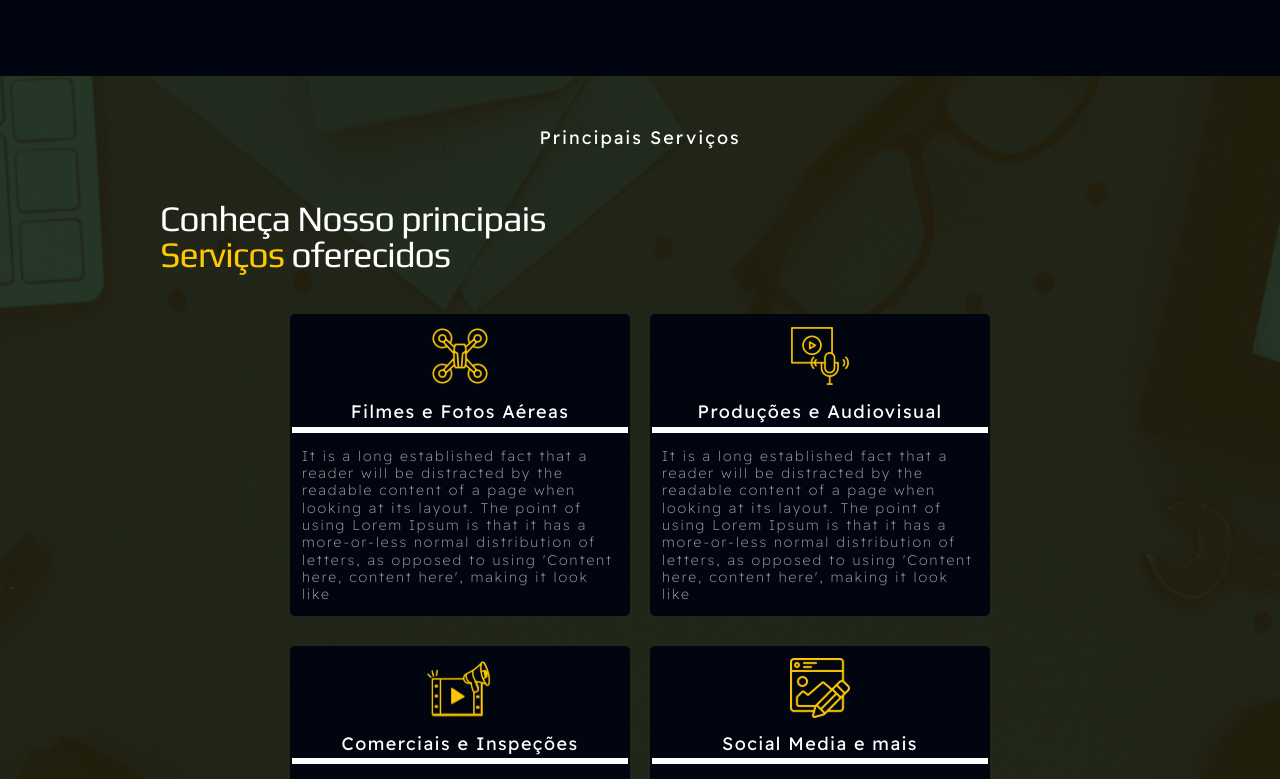
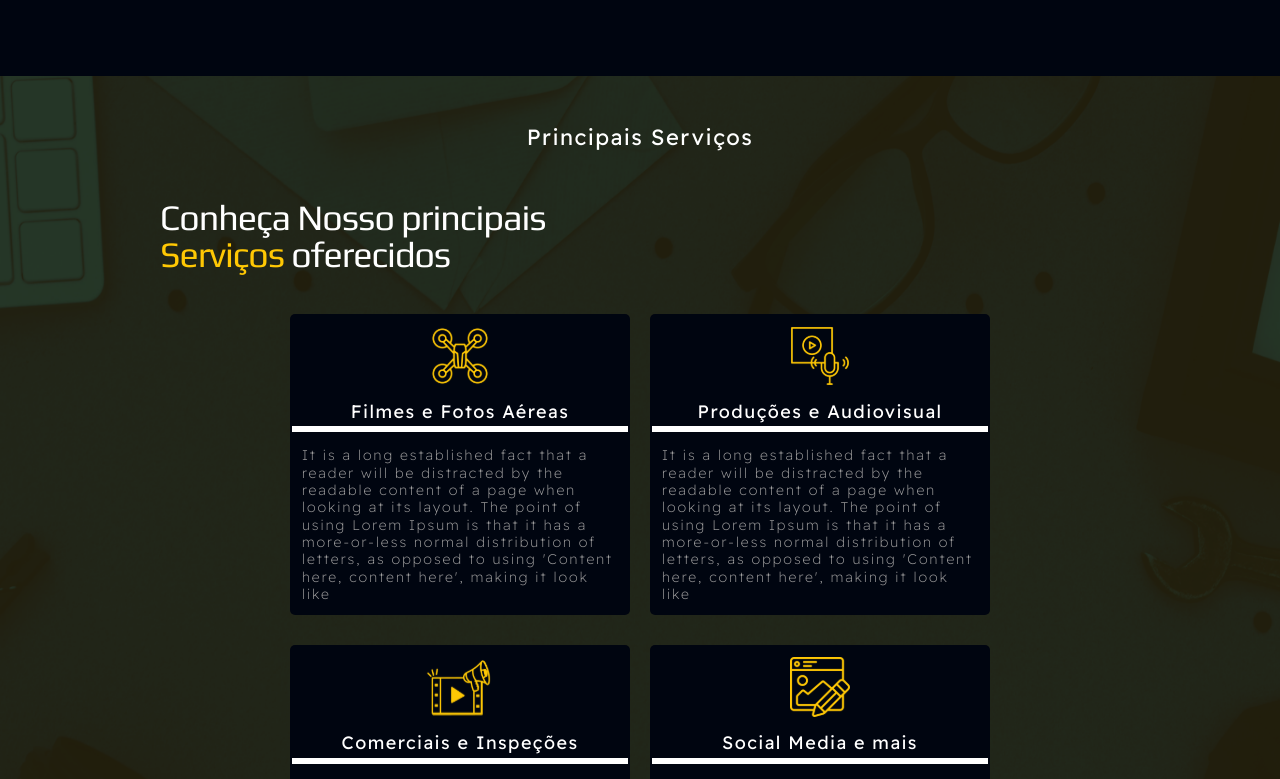
Before and after one commit to Yures1lva/MF_Produtora, a React (Vite) app: page / in a window 1280 px wide. Shown: the part 2580-3359 px from the top of the page. Built offline with nearby package versions, Linux system fonts and the light colour scheme.

Commit message:
corrigindo tamanho de títulos

```diff
--- a/src/components/feedback/Feedback.tsx
+++ b/src/components/feedback/Feedback.tsx
@@ -5,7 +5,7 @@ export function Feedback(){
     return(
         <>
             <div>
-            <p className='container title-section title-feedback'>Feedback dos clientes</p>
+            <p className='container title-section'>Feedback dos clientes</p>
             </div>
             <Carroussel />
         </>
--- a/src/components/servicesPage/Services.tsx
+++ b/src/components/servicesPage/Services.tsx
@@ -34,7 +34,7 @@ export function Services(){
         <>
             <div className={styles.background}>
                 <div className={styles.containerServices}>
-                    <p id="services" >Principais Serviços</p>
+                    <p id="services" className="title-section" >Principais Serviços</p>
                     <h3 >Conheça Nosso principais<br/><span>Serviços</span> oferecidos</h3>
                     <div className={styles.cards}>
 
```
